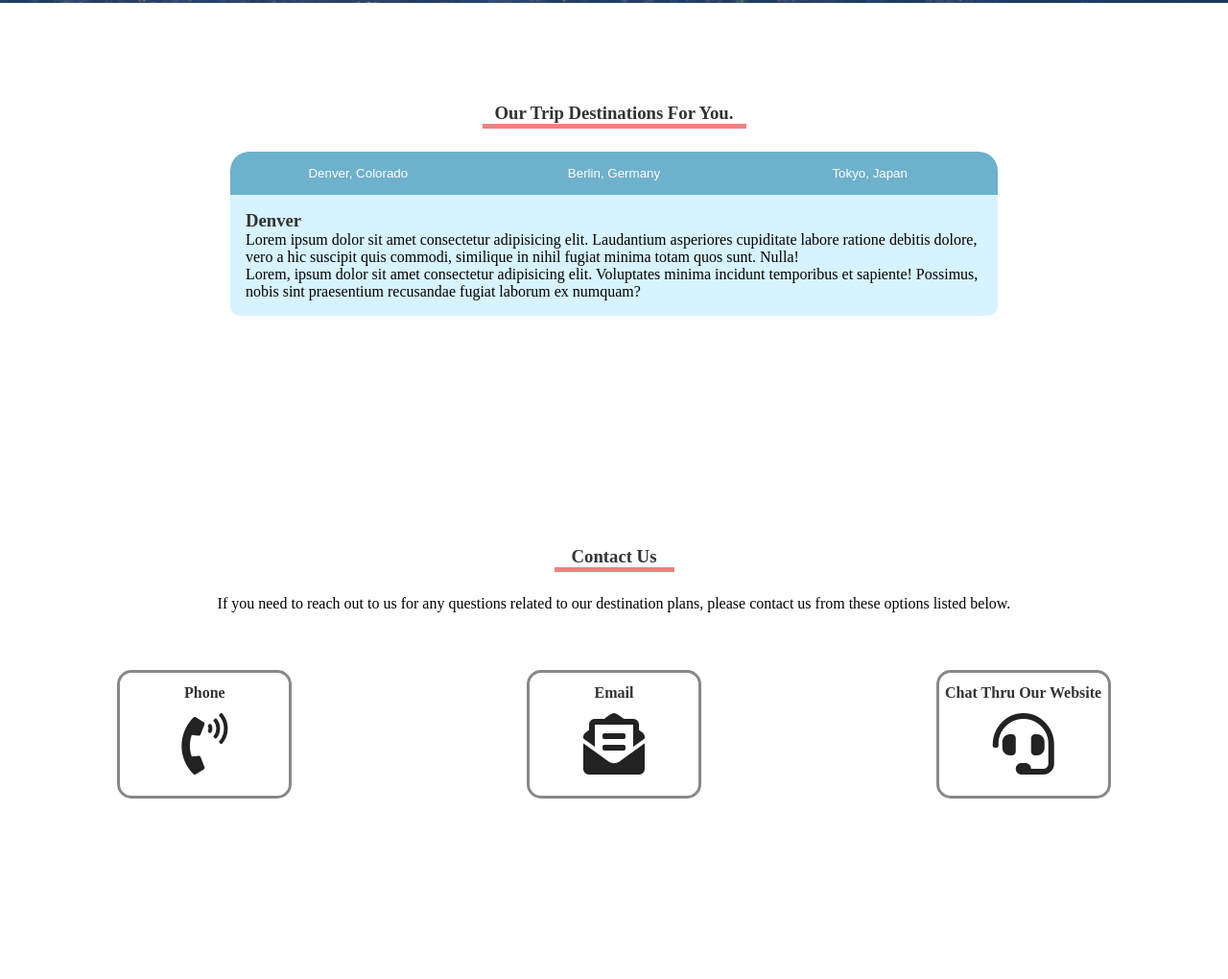
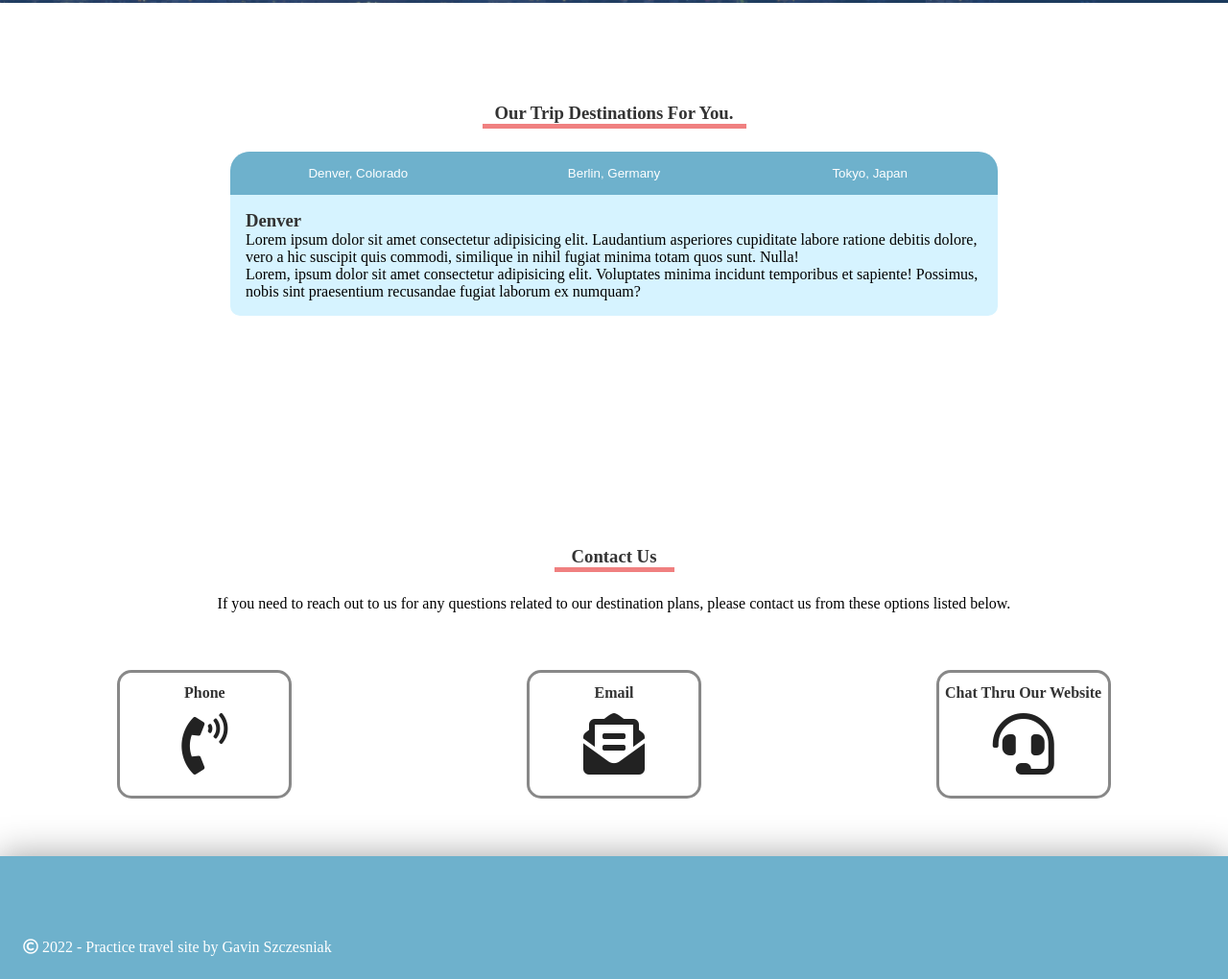
Before and after one commit to Battlertrunks/TravelWebsitePractice, a plain HTML site: page index.html in a window 1280 px wide. Shown: the part 515-1535 px from the top of the page at 96% size. Before the commit the page ends 1407 px from the top, so only its background shows below. Drawn offline with Linux system fonts and the light colour scheme.

Commit message:
Added a footer to the bottom of the page. Will start to bring in some better typefaces and font styles on the next push.

```diff
--- a/index.html
+++ b/index.html
@@ -129,6 +129,14 @@
         </div>
       </div>
     </section>
+    <footer class="footer-section">
+      <div class="copyright-information">
+        <p>
+          <i class="far fa-copyright"></i> 2022 - Practice travel site by Gavin
+          Szczesniak
+        </p>
+      </div>
+    </footer>
     <!-- JavaScript -->
     <script src="app.js"></script>
   </body>
--- a/styles.css
+++ b/styles.css
@@ -246,7 +246,24 @@ body {
   color: lightcoral;
 }
 
-/* mobile verision: */
+.footer-section {
+  position: relative;
+  height: 8rem;
+  background-color: #6eb1cc;
+  box-shadow: -1px -1px 35px #a5a5a5;
+}
+
+.copyright-information {
+  position: absolute;
+  bottom: 1.5rem;
+  left: 1.5rem;
+}
+
+.copyright-information p {
+  color: #fff;
+}
+
+/* desktop verision: */
 @media screen and (min-width: 800px) {
   .nav {
     background-color: #6eb1cc;
```
